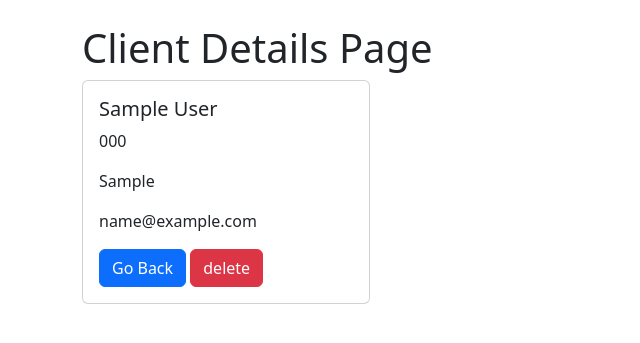
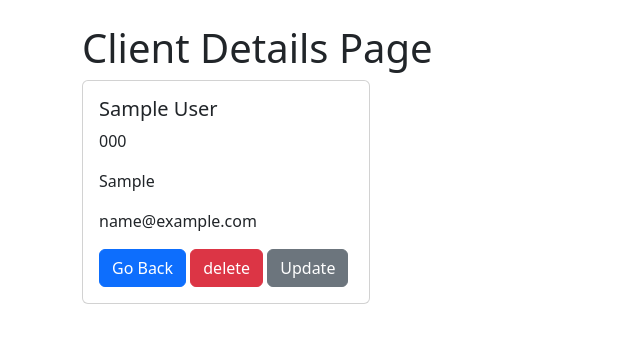
Before and after one commit to starksimaging/tut_crm_mac, a Django app: page /client/1/ in a window 1280 px wide. Shown: the part 80-423 px from the top of the page, without its empty margins (0-640 px from the left). Run offline with Django 5.2, Linux system fonts and the light colour scheme; a user stored in the database is signed in; tables that the repository leaves empty hold one stand-in row (values such as "Sample post").

Commit message:
Update Records

```diff
--- a/crm/webapp/templates/client.html
+++ b/crm/webapp/templates/client.html
@@ -14,6 +14,7 @@
       <p class="card-text">{{ client_record.email }}</p>
       <a href="{% url 'home' %}" class="btn btn-primary">Go Back</a>
       <a href="{% url 'client_delete' client_record.id %}" class="btn btn-danger">delete</a>
+      <a href="{% url 'client_update' client_record.id %}" class="btn btn-secondary">Update</a>
     </div>
   </div>
 
--- a/crm/webapp/urls.py
+++ b/crm/webapp/urls.py
@@ -9,5 +9,6 @@ urlpatterns = [
     path('client/<int:pk>/', views.client, name='client'),
     path('client_delete/<int:pk>/', views.client_delete, name='client_delete'),
     path('add_client/', views.add_client, name='add_client'),
+    path('client_update/<int:pk>/', views.client_update, name='client_update'),
 
 ]
--- a/crm/webapp/views.py
+++ b/crm/webapp/views.py
@@ -95,3 +95,18 @@ def add_client(request):
     else:
         messages.success(request, 'You have to log in to add new record...')
         return redirect('home')
+
+
+def client_update(request, pk):
+    if request.user.is_authenticated:
+        current_record = Client.objects.get(id=pk)
+        form = AddClientForm(request.POST or None, instance=current_record)
+        if request.method == 'POST':
+            if form.is_valid():
+                update_client = form.save()
+                messages.success(request, 'Client info updated...')
+                return redirect('home')
+        return render(request, 'client_update.html', {'form': form})
+    else:
+        messages.success(request, 'You have to login...')
+        return redirect('home')
```
Also changed, not shown: crm/webapp/templates/client_update.html (added, +25 -0 lines).
